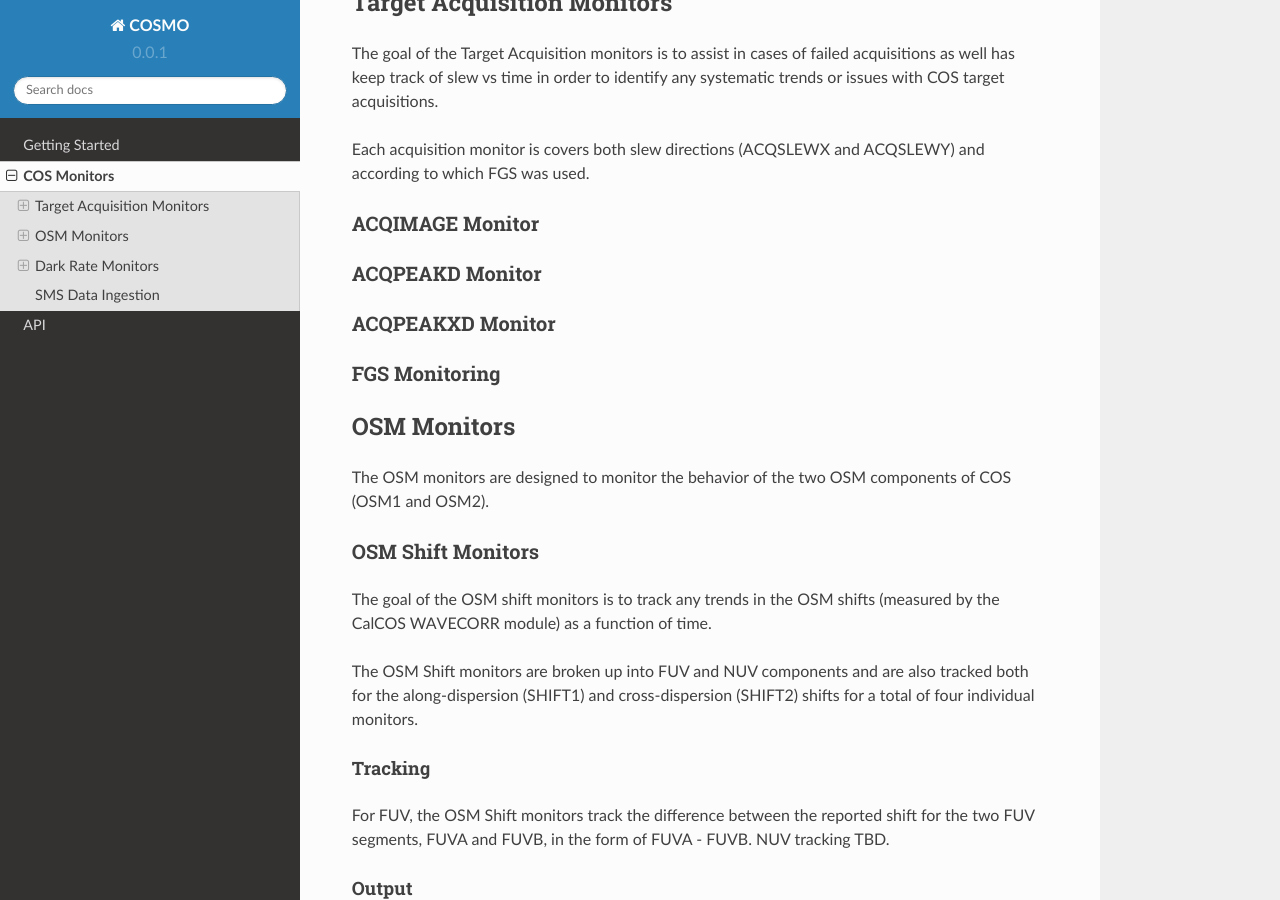
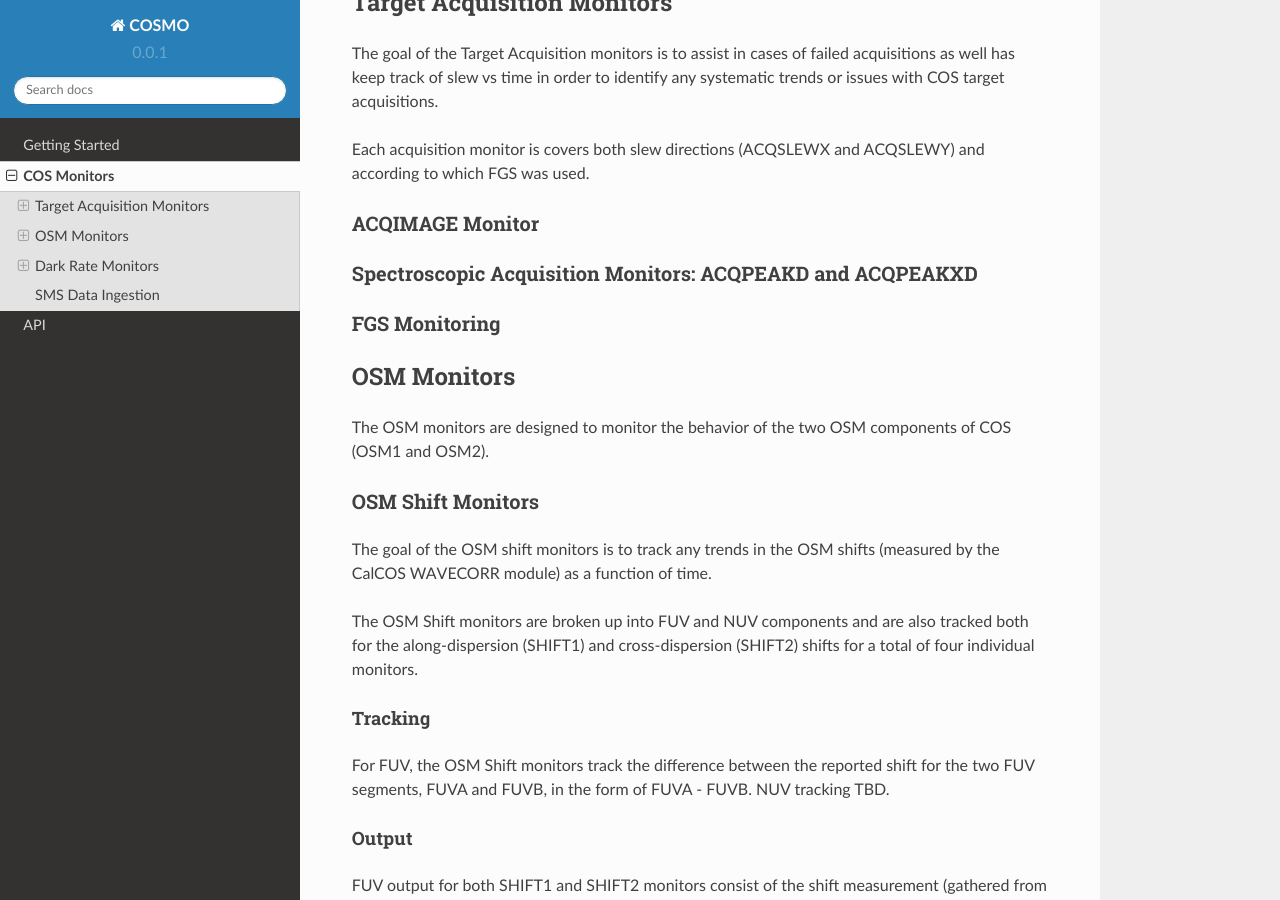
Before and after one commit to spacetelescope/cosmo, a Sphinx documentation site: the page built from docs/source/monitors.rst, in a window 1280 px wide and 900 px high, scrolled down 558 px. Built offline with Sphinx 7.4.7 and the Read the Docs theme 2.0.0, drawn with Linux system fonts in a browser that asks for light colours; pages that are not in the unit, such as notebooks, are missing from menus.

Commit message:
Combine ACQ/PEAKD and ACQ/PEAKXD sections; use new anchor

```diff
--- a/docs/source/monitors.rst
+++ b/docs/source/monitors.rst
@@ -27,15 +27,8 @@ ACQIMAGE Monitor
 
 .. Needs to be finalized
 
-ACQPEAKD Monitor
-^^^^^^^^^^^^^^^^
-
-.. Needs to be finalized
-
-ACQPEAKXD Monitor
-^^^^^^^^^^^^^^^^^
-
-.. Needs to be finalized
+Spectroscopic Acquisition Monitors: ACQPEAKD and ACQPEAKXD
+^^^^^^^^^^^^^^^^^^^^^^^^^^^^^^^^^^^^^^^^^^^^^^^^^^^^^^^^^^
 
 FGS Monitoring
 ^^^^^^^^^^^^^^
```
Also changed, not shown: 1 other file.
